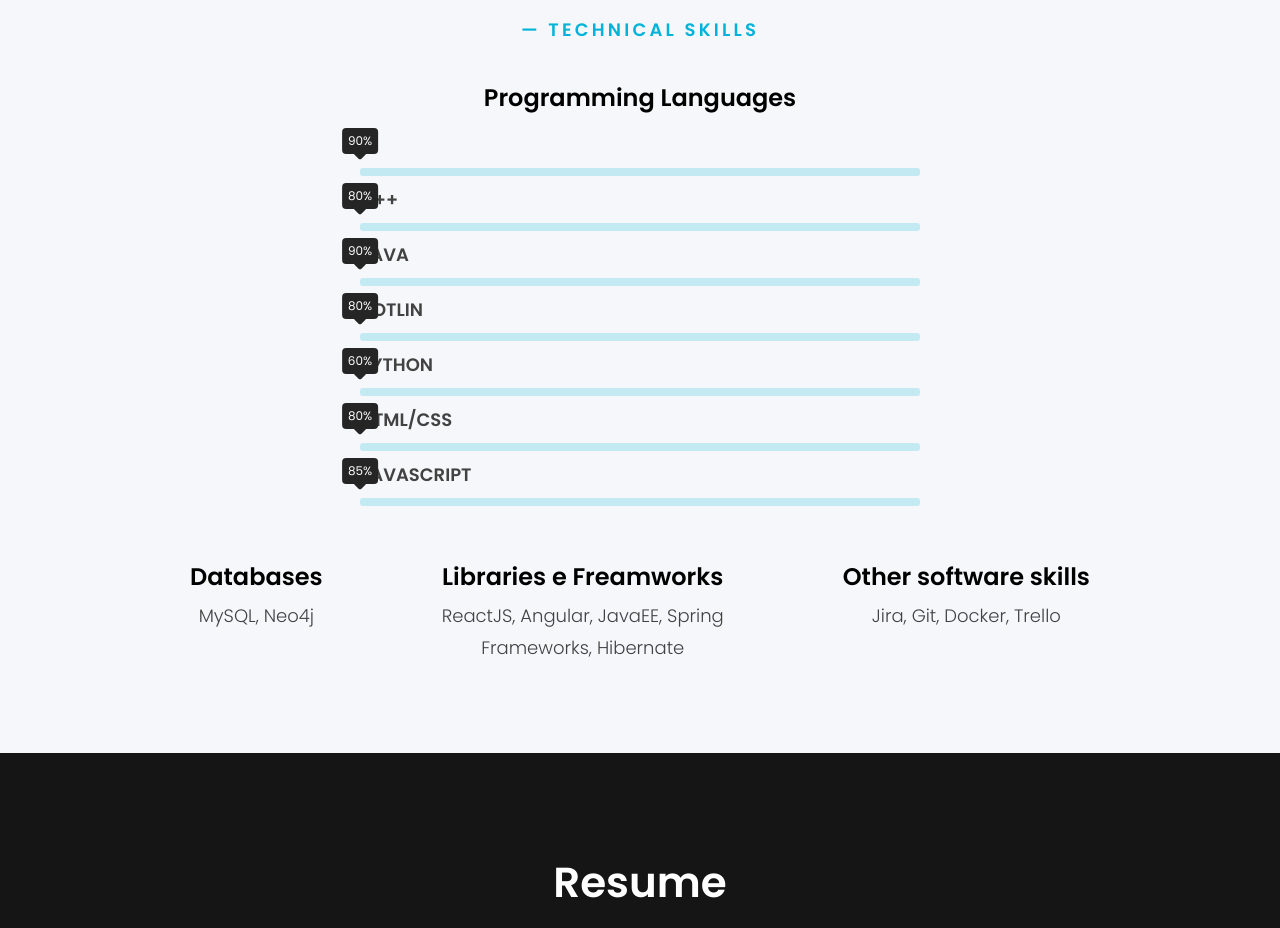
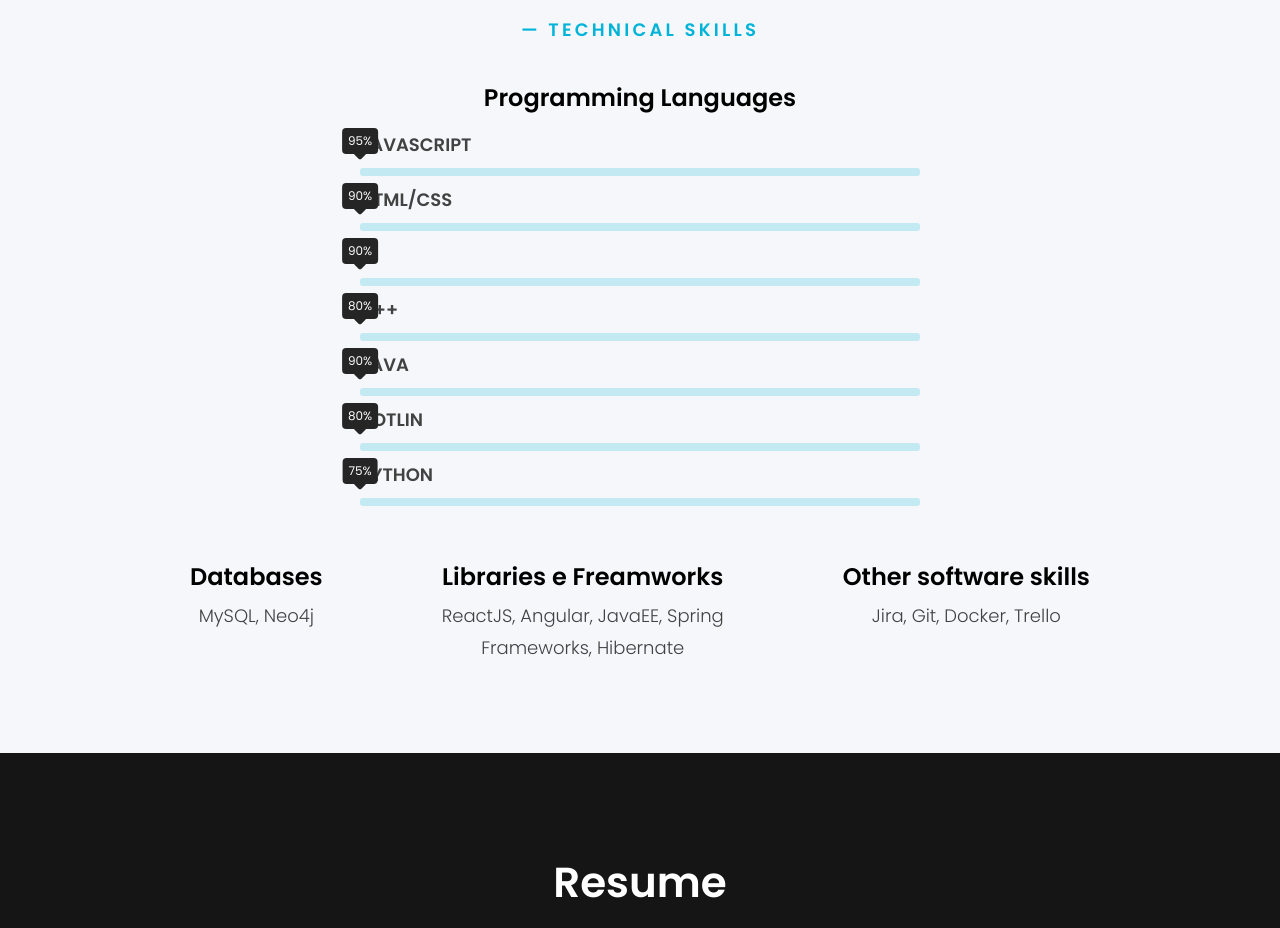
Before and after one commit to simosina/portfolio, a React (Create React App) app: page / in a window 1280 px wide. Shown: the part 2800-3728 px from the top of the page. Built offline with nearby package versions, Linux system fonts and the light colour scheme.

Commit message:
Update skills

```diff
--- a/src/components/about/About.jsx
+++ b/src/components/about/About.jsx
@@ -91,6 +91,18 @@ export default function About() {
                     <h5>Programming Languages</h5>
                     <div className="wrapper">
                         <div className="skill">
+                            <div className="skillName">JavaScript</div>
+                            <div className="skillBar">
+                                <div className="skillValue" percentage="95%" style={{ maxWidth: '95%' }}></div>
+                            </div>
+                        </div>
+                        <div className="skill">
+                            <div className="skillName">HTML/CSS</div>
+                            <div className="skillBar">
+                                <div className="skillValue" percentage="90%" style={{ maxWidth: '90%' }}></div>
+                            </div>
+                        </div>
+                        <div className="skill">
                             <div className="skillName">C</div>
                             <div className="skillBar">
                                 <div className="skillValue" percentage="90%" style={{ maxWidth: '90%' }}></div>
@@ -117,19 +129,7 @@ export default function About() {
                         <div className="skill">
                             <div className="skillName">Python</div>
                             <div className="skillBar">
-                                <div className="skillValue" percentage="60%" style={{ maxWidth: '60%' }}></div>
-                            </div>
-                        </div>
-                        <div className="skill">
-                            <div className="skillName">HTML/CSS</div>
-                            <div className="skillBar">
-                                <div className="skillValue" percentage="80%" style={{ maxWidth: '80%' }}></div>
-                            </div>
-                        </div>
-                        <div className="skill">
-                            <div className="skillName">JavaScript</div>
-                            <div className="skillBar">
-                                <div className="skillValue" percentage="85%" style={{ maxWidth: '85%' }}></div>
+                                <div className="skillValue" percentage="75%" style={{ maxWidth: '75%' }}></div>
                             </div>
                         </div>
                     </div>
```
